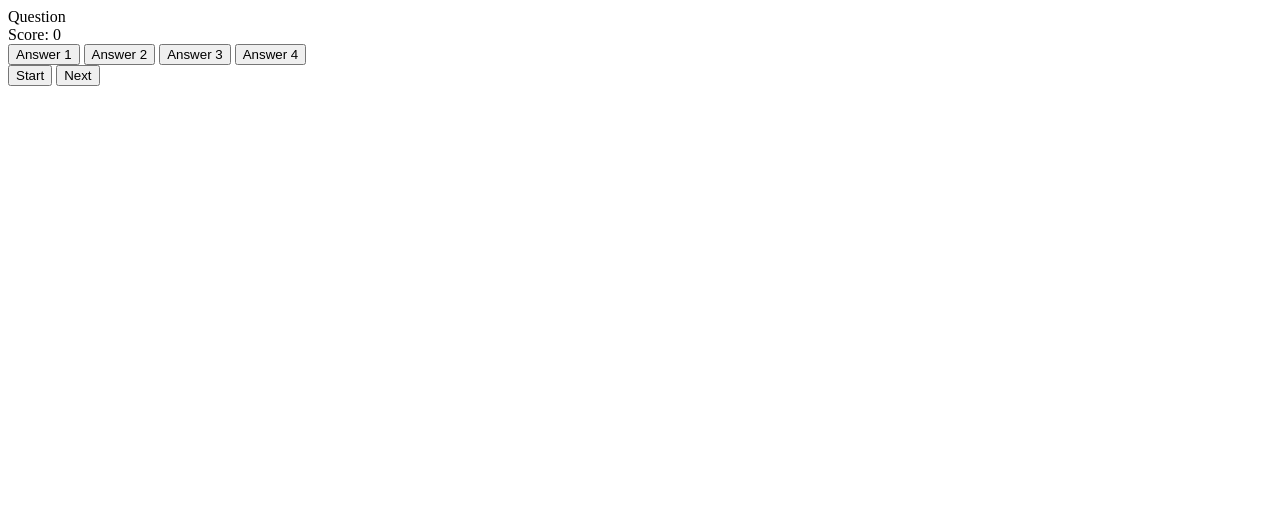
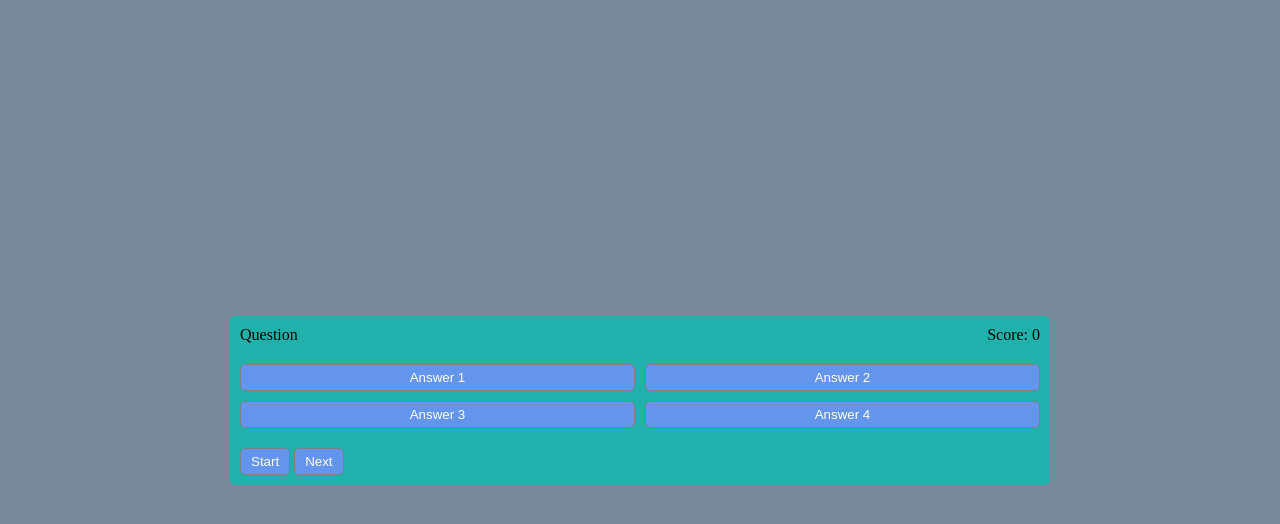
Before and after one commit to CKline22/Trivia-Game-Project, a plain HTML site: page index.html in a window 1280 px wide. Drawn offline with Linux system fonts and the light colour scheme.

Commit message:
css inprogress

```diff
--- a/style.css
+++ b/style.css
@@ -1,10 +1,48 @@
-/* add body style */
+/* body style */
+body {
+    padding: 0;
+    margin: 0;
+    display: flex;
+    justify-content: center;
+    align-items: center;
+    width: 100vw;
+    height: 100vh;
+    background-color: lightslategray;
+}
 
-/* add container stlye */
+/* container stlye */
+.container {
+    width: 800px;
+    max-width: 80%;
+    background-color: lightseagreen;
+    padding: 10px;
+    border-radius: 5px;
+}
 
 /* add header style */
+header {
+    display: flex;
+    justify-content: space-between;
+}
 
-/* add button style */
+/* button style */
+.button-grid {
+    display: grid;
+    grid-template-columns: repeat(2, auto);
+    gap: 10px;
+    margin: 20px 0;
+}
+
+.button {
+    background-color: cornflowerblue;
+    border: 1px solid gray;
+    border-radius: 5px;
+    padding: 5px 10px;
+    color: white;
+    outline: none;
+}
+
+
 
 /* add controls */
 
```
